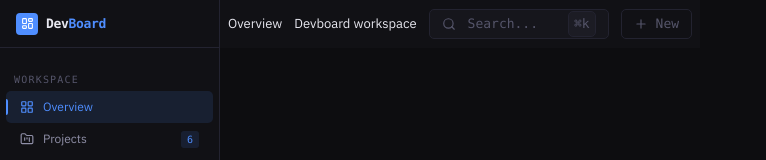
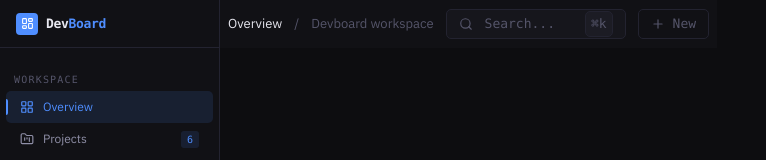
Before and after one commit to georgegoodluck/DevBoard, a Next.js app: page / in a window 1280 px wide. Shown: the top 160 px of the page, without its empty margins (0-766 px from the left). Built offline with nearby package versions, Linux system fonts and the light colour scheme.

Commit message:
style: add styling

```diff
--- a/components/layout/TopbarBreadcrumb.tsx
+++ b/components/layout/TopbarBreadcrumb.tsx
@@ -15,7 +15,8 @@ export default function TopbarBreadcrumb() {
   return (
     <div className="flex items-center gap-3">
       <span>{meta.title}</span>
-      <span>{meta.sub}</span>
+      <span className="text-[var(--text3)] select-none">/</span>
+      <span className="text-[var(--text3)]">{meta.sub}</span>
     </div>
   );
 }
```
